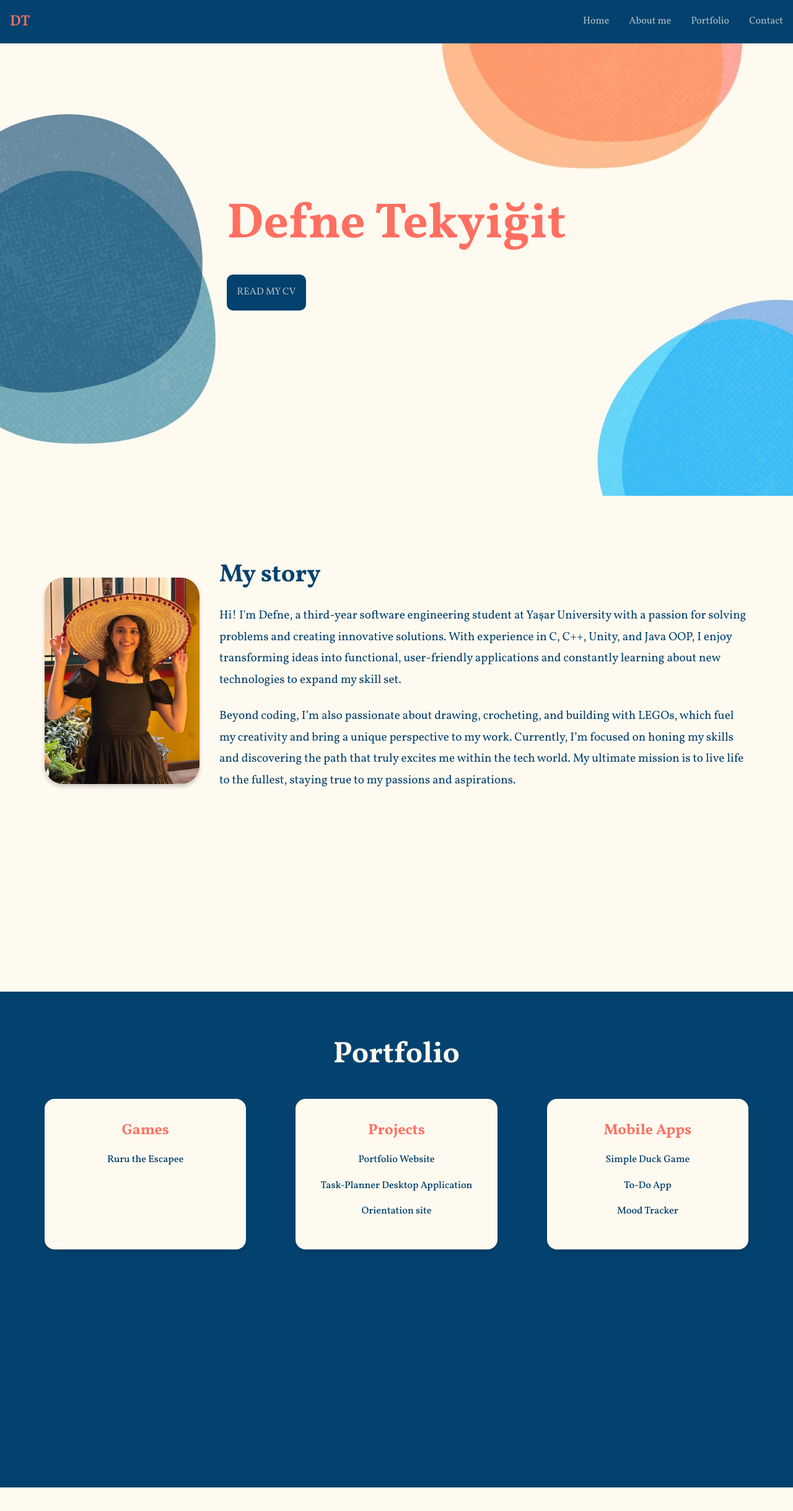
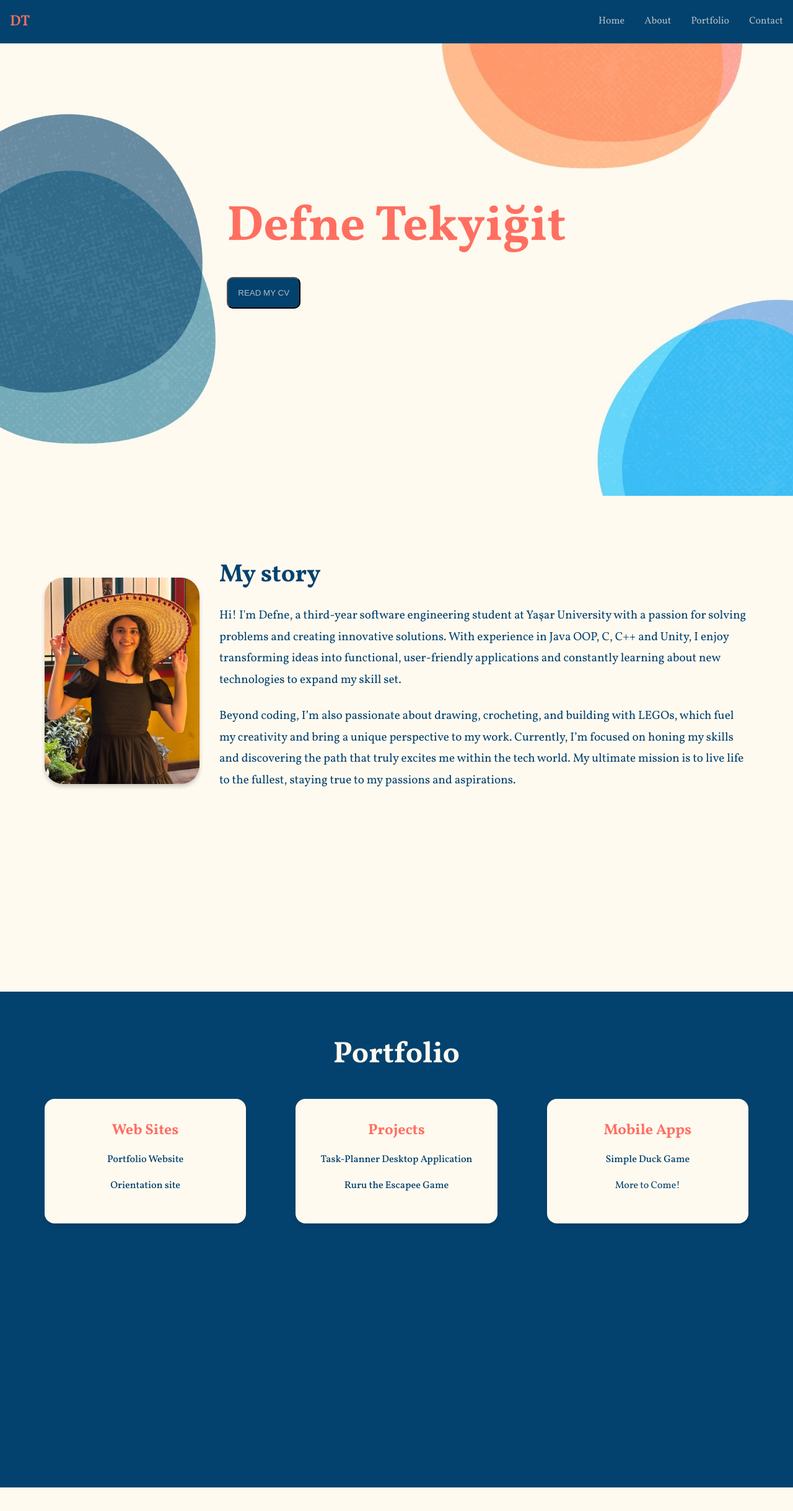
Before and after one commit to defnetekyigit/my-portfolio-site, a plain HTML site: page index.html in a window 1280 px wide. Shown: the top 2438 px of the page at 62% size. Drawn offline with Linux system fonts and the light colour scheme; a web font is replaced by a local one.

Commit message:
Site updated: [Portfolio contents updated]

```diff
--- a/index.html
+++ b/index.html
@@ -17,7 +17,7 @@
                 <a href="#" class="logo">DT</a>
                 <ul class="nav-menu">
                     <li><a href="#home" class="nav-link">Home</a></li>
-                    <li><a href="#about" class="nav-link">About me</a></li>
+                    <li><a href="#about" class="nav-link">About</a></li>
                     <li><a href="#portfolio" class="nav-link">Portfolio</a></li>
                     <li><a href="#contact" class="nav-link">Contact</a></li>
                 </ul>
@@ -29,7 +29,8 @@
         <section id="home" class="hero">
             <div class="hero-content">
                 <h1>Defne Tekyiğit</h1>
-                <a href="images\defne_tekyigit_cv.pdf" class="cta-button" download="Defne_Tekyiğit_CV.pdf">READ MY CV</a>
+                <button class="cta-button">READ MY CV</button>
+                <!--<a href="images\defne_tekyigit_cv.pdf" class="cta-button" download="Defne_Tekyiğit_CV.pdf">READ MY CV</a>-->
 
             </div>
         </section>
@@ -41,7 +42,7 @@
                     <img src="images\ben_turuncu.jpg" alt="me" class="about-image">
                     <div class="description">
                         <h2>My story</h2>
-                        <p>Hi! I'm Defne, a third-year software engineering student at Yaşar University with a passion for solving problems and creating innovative solutions. With experience in C, C++, Unity, and Java OOP, I enjoy transforming ideas into functional, user-friendly applications and constantly learning about new technologies to expand my skill set.</p>
+                        <p>Hi! I'm Defne, a third-year software engineering student at Yaşar University with a passion for solving problems and creating innovative solutions. With experience in Java OOP, C, C++ and Unity, I enjoy transforming ideas into functional, user-friendly applications and constantly learning about new technologies to expand my skill set.</p>
                         <p>Beyond coding, I’m also passionate about drawing, crocheting, and building with LEGOs, which fuel my creativity and bring a unique perspective to my work. Currently, I’m focused on honing my skills and discovering the path that truly excites me within the tech world. My ultimate mission is to live life to the fullest, staying true to my passions and aspirations.</p>
                     </div>
                 </div>
@@ -54,10 +55,10 @@
                 <div class="portfolio-grid">
 
                     <div class="portfolio-item">
-                        <h3>Games</h3>
+                        <h3>Web Sites</h3>
                         <ul>
-                            <li><a href="#">Ruru the Escapee</a></li>
-                            <li><a href="#"></a></li>
+                            <li><a href="https://github.com/defnetekyigit/my-portfolio-site" target="_blank">Portfolio Website</a></li>
+                            <li><a href="https://github.com/defnetekyigit/Orientation-Site-" target="_blank">Orientation site</a></li>
                             <li><a href="#"></a></li>
                         </ul>
                     </div>
@@ -65,9 +66,9 @@
                     <div class="portfolio-item">
                         <h3>Projects</h3>
                         <ul>
-                            <li><a href="https://github.com/defnetekyigit/my-portfolio-site" target="_blank">Portfolio Website</a></li>
+                            <li><a href="#"></a></li>
                             <li><a href="https://github.com/defnetekyigit/Task-Planner" target="_blank">Task-Planner Desktop Application</a></li>
-                            <li><a href="#">Orientation site</a></li>
+                            <li><a href="https://github.com/defnetekyigit/-Ruru-the-Escapee" target="_blank">Ruru the Escapee Game</a></li>
                         </ul>
                     </div>
 
@@ -75,8 +76,7 @@
                         <h3>Mobile Apps</h3>
                         <ul>
                             <li><a href="https://github.com/defnetekyigit/CatchTheDuck" target="_blank">Simple Duck Game</a></li>
-                            <li><a href="#">To-Do App</a></li>
-                            <li><a href="#">Mood Tracker</a></li>
+                            <li>More to Come!</li>
                         </ul>
                     </div>
                 </div>
--- a/style.css
+++ b/style.css
@@ -62,6 +62,7 @@ body {
     z-index: 1000;
     padding: 1rem 0;
     align-items: center;
+    margin: 0;
 }
 
 .navbar-container{
@@ -256,6 +257,7 @@ h1{
 @media (max-width: 768px){
     .navbar {
         position: fixed;
+        margin: 0;
     }
     .nav-menu {
         justify-content: center;
@@ -281,6 +283,8 @@ h1{
     /* Adjust portfolio grid for smaller screens */
     .portfolio-grid {
         flex-direction: column; /* Stack items vertically on small screens */
+        justify-content: center;
+        align-items: center;
         gap: 3rem; /* Reduce space between items */
     }
 
```
